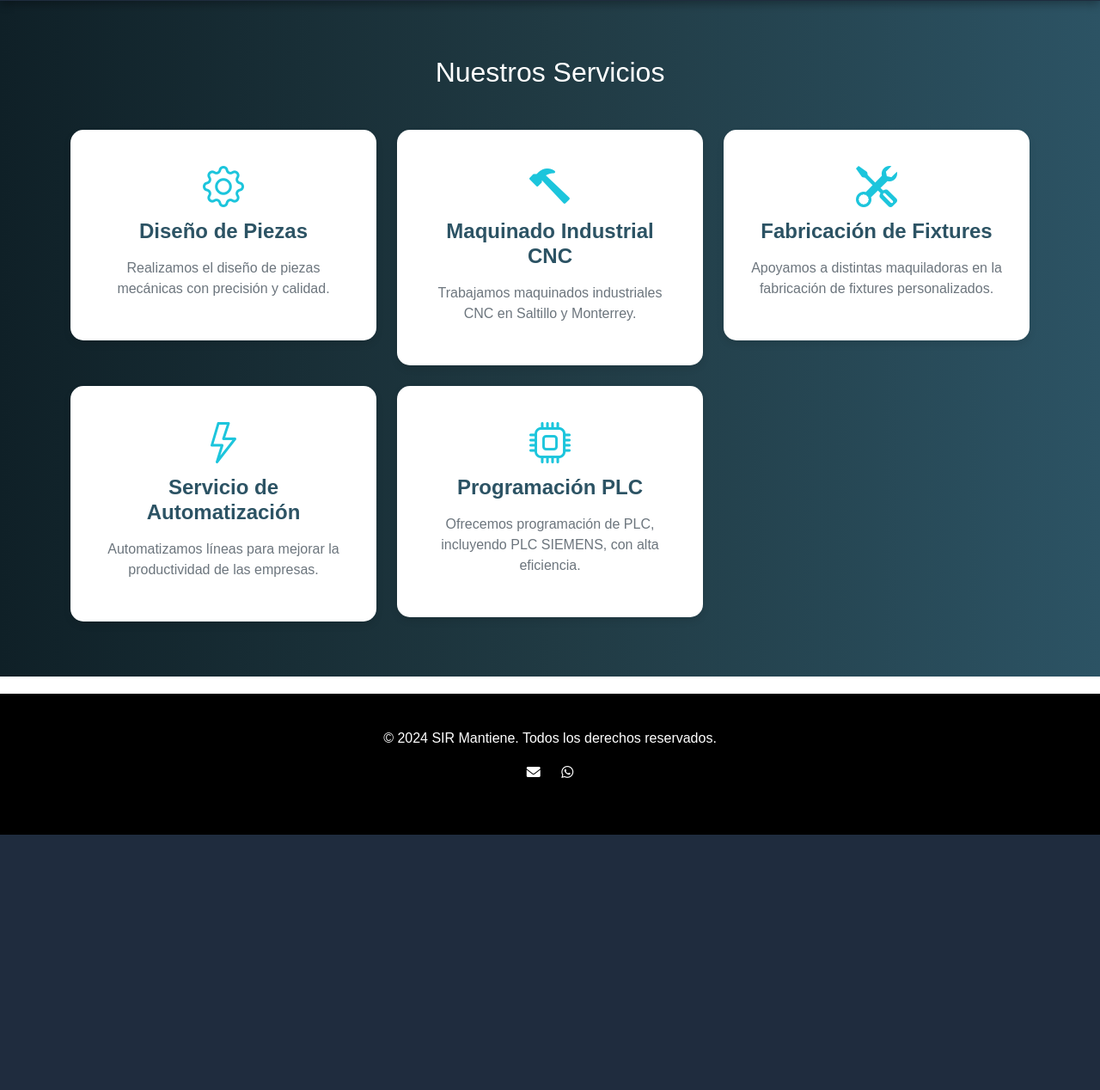
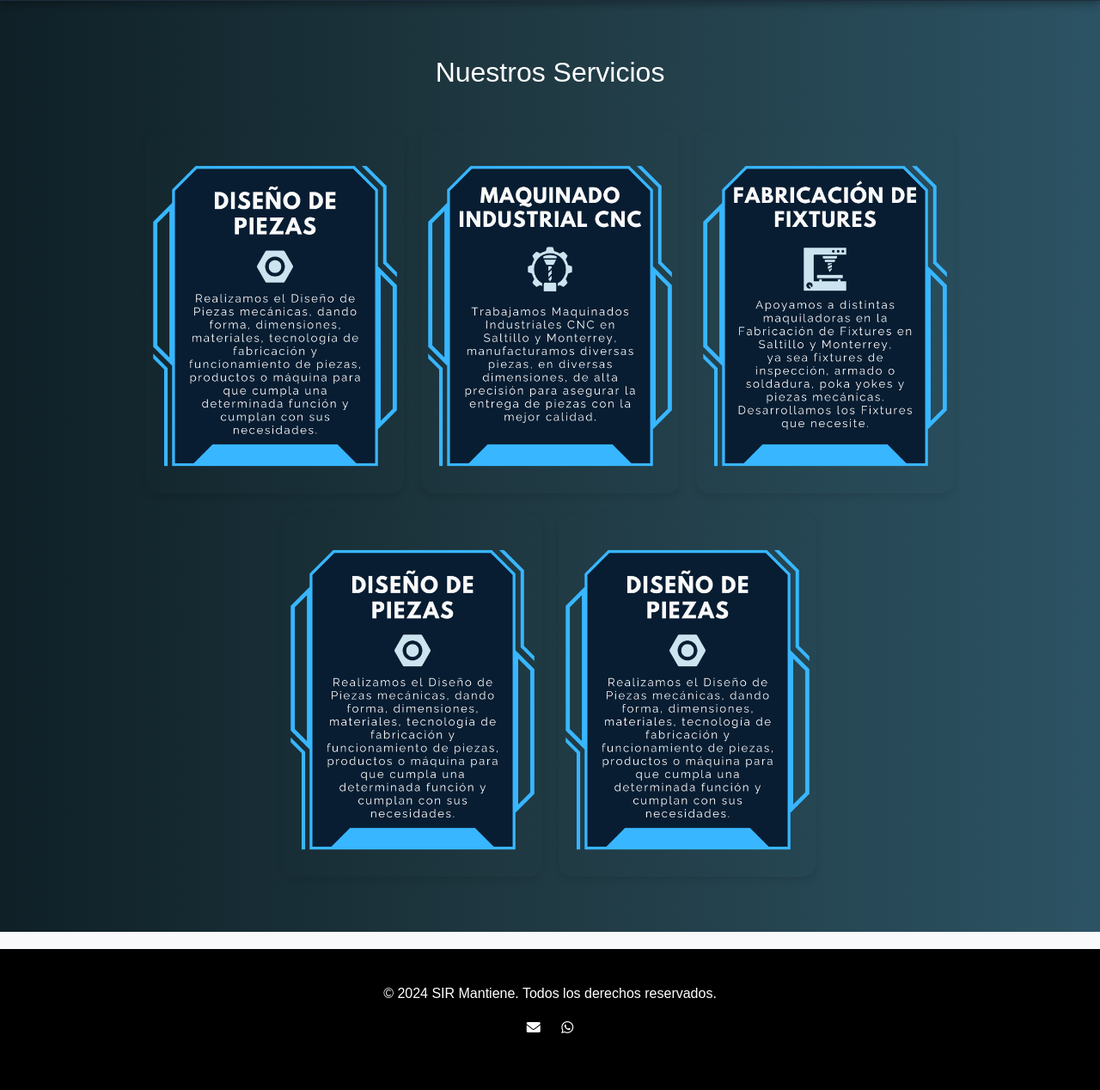
Before and after one commit to Misaelprogramer88/atom, a PHP site: page /servicios.php in a window 1280 px wide. Shown: the part 529-1797 px from the top of the page at 86% size. Before the commit the page ends 1500 px from the top, so only its background shows below. Run offline with PHP 8.4, Linux system fonts and the light colour scheme.

Commit message:
servicios

```diff
--- a/atom/servicios.php
+++ b/atom/servicios.php
@@ -14,37 +14,31 @@
     <link rel="icon" href="image/ATOM LOGO.png" type="image/x-icon">
 
     <style>
+        body {
+            font-family: Arial, sans-serif;
+            background-color: #f8f9fa;
+        }
         .service-section {
             background: linear-gradient(to right, #0f2027, #203a43, #2c5364);
             color: white;
             padding: 4rem 0;
         }
-        .service-card {
-            background: white;
-            color: #2c5364;
+        .service-images {
+            display: flex;
+            flex-wrap: wrap;
+            justify-content: center;
+            gap: 20px;
+        }
+        .service-images img {
             border-radius: 15px;
             box-shadow: 0 4px 8px rgba(0, 0, 0, 0.1);
+            width: 300px;
+            height: auto;
             transition: transform 0.3s, box-shadow 0.3s;
-            text-align: center;
-            padding: 2rem;
         }
-        .service-card:hover {
-            transform: translateY(-10px);
+        .service-images img:hover {
+            transform: scale(1.05);
             box-shadow: 0 12px 24px rgba(0, 0, 0, 0.2);
-        }
-        .service-card i {
-            font-size: 3rem;
-            color: #1cc5dc;
-            margin-bottom: 1rem;
-        }
-        .service-card h5 {
-            font-size: 1.5rem;
-            margin-bottom: 1rem;
-            font-weight: bold;
-        }
-        .service-card p {
-            font-size: 1rem;
-            color: #6c757d;
         }
 
     </style>
@@ -120,45 +114,17 @@
 
 
 
-    <section id="servicios" class="service-section">
+     <section id="servicios" class="service-section">
         <div class="container">
             <h2 class="text-center mb-5">Nuestros Servicios</h2>
-            <div class="row g-4">
-                <div class="col-md-4">
-                    <div class="service-card">
-                        <i class="bi bi-gear"></i>
-                        <h5>Diseño de Piezas</h5>
-                        <p>Realizamos el diseño de piezas mecánicas con precisión y calidad.</p>
-                    </div>
-                </div>
-                <div class="col-md-4">
-                    <div class="service-card">
-                        <i class="bi bi-hammer"></i>
-                        <h5>Maquinado Industrial CNC</h5>
-                        <p>Trabajamos maquinados industriales CNC en Saltillo y Monterrey.</p>
-                    </div>
-                </div>
-                <div class="col-md-4">
-                    <div class="service-card">
-                        <i class="bi bi-tools"></i>
-                        <h5>Fabricación de Fixtures</h5>
-                        <p>Apoyamos a distintas maquiladoras en la fabricación de fixtures personalizados.</p>
-                    </div>
-                </div>
-                <div class="col-md-4">
-                    <div class="service-card">
-                        <i class="bi bi-lightning"></i>
-                        <h5>Servicio de Automatización</h5>
-                        <p>Automatizamos líneas para mejorar la productividad de las empresas.</p>
-                    </div>
-                </div>
-                <div class="col-md-4">
-                    <div class="service-card">
-                        <i class="bi bi-cpu"></i>
-                        <h5>Programación PLC</h5>
-                        <p>Ofrecemos programación de PLC, incluyendo PLC SIEMENS, con alta eficiencia.</p>
-                    </div>
-                </div>
+            <div class="service-images">
+                <img src="image/2.png" alt="Servicio 2">
+                <img src="image/3.png" alt="Servicio 2">
+                <img src="image/4.png" alt="Servicio 3">
+            </div>
+            <div class="service-images mt-4">
+                <img src="image/2.png" alt="Servicio 4">
+                <img src="image/2.png" alt="Servicio 5">
             </div>
         </div>
     </section>
```
Also changed, not shown: atom/image/2.png (added), atom/image/3.png (added), atom/image/4.png (added).
